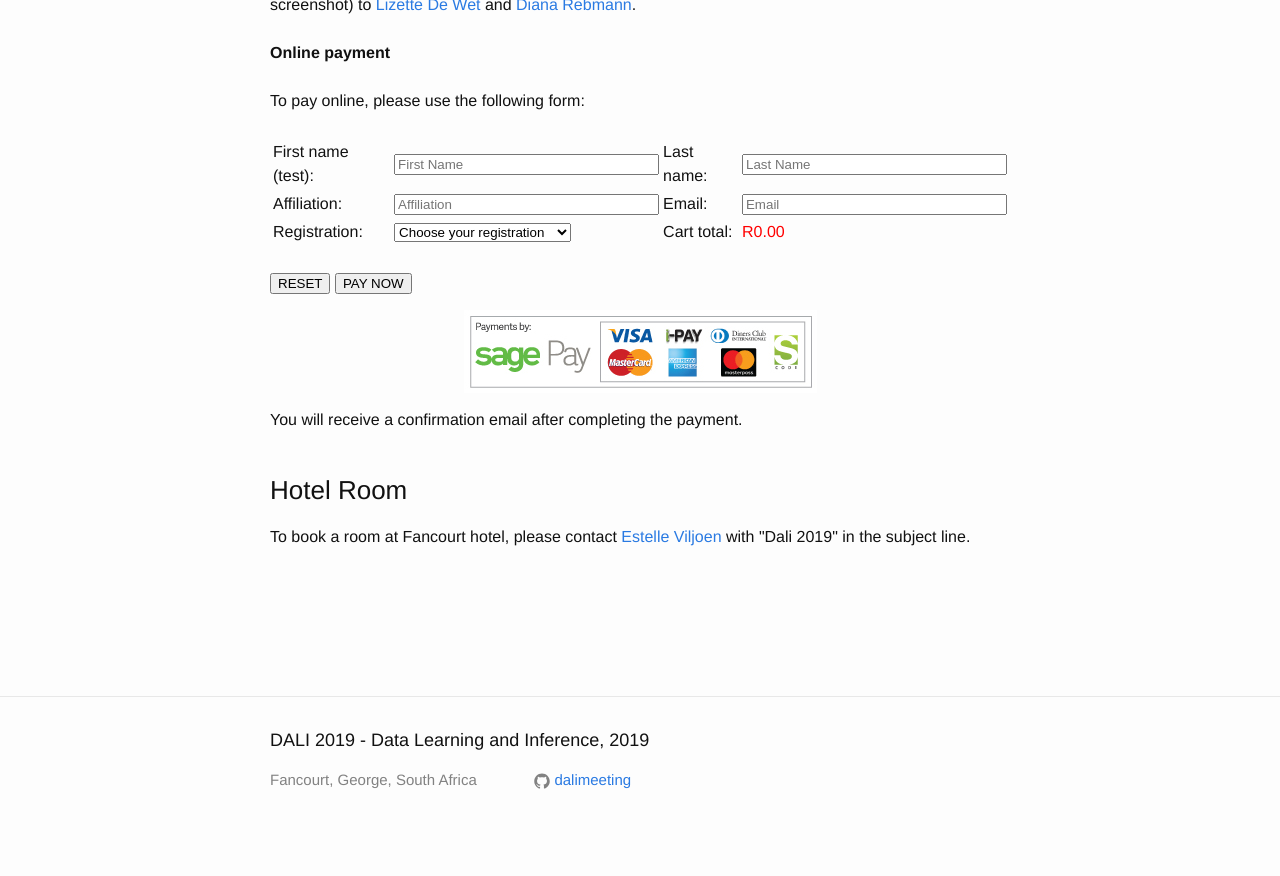
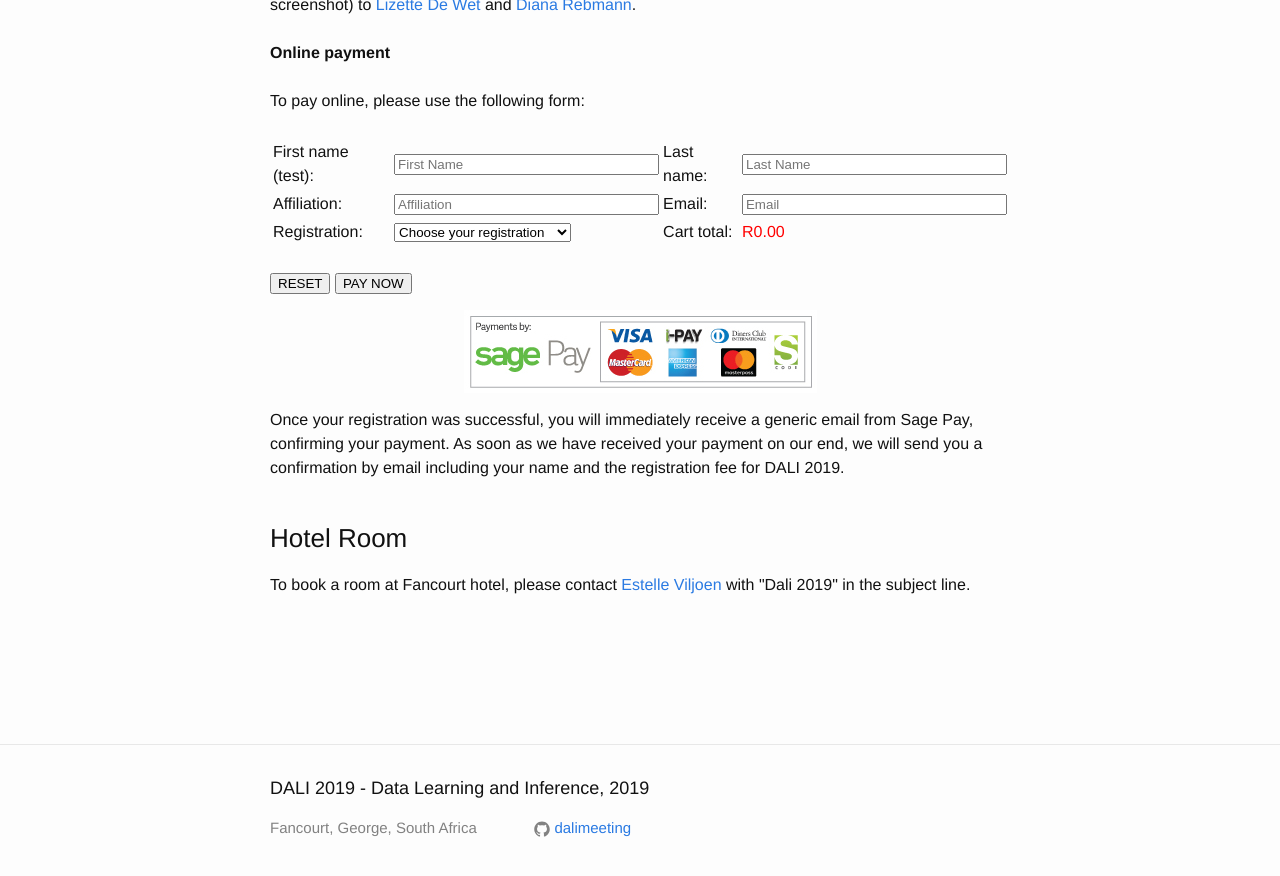
Before and after one commit to dalimeeting/dalimeeting.github.io, a Jekyll site: the page built from registration.html, in a window 1280 px wide and 900 px high, scrolled down 1086 px. Shown: the top 876 px of the window. Built offline with Jekyll 4.4.1, drawn with Linux system fonts in a browser that asks for light colours; before the commit the page ends 1938 px from its top, so only the background shows below that.

Commit message:
Update registration.html

```diff
--- a/_layouts/registration.html
+++ b/_layouts/registration.html
@@ -54,7 +54,8 @@
 
   <p style="text-align:center;"><img src="{{ '/assets/Combination-7_Horizontal.jpg' | prepend: site.baseurl }}" /></p>
 
-  <p>You will receive a confirmation email after completing the payment.</p>
+  <p>Once your registration was successful, you will immediately receive a generic email from Sage Pay, confirming your payment.
+As soon as we have received your payment on our end, we will send you a confirmation by email including your name and the registration fee for DALI 2019.</p>
   <br>
   <h3>Hotel Room</h3>
   <p>To book a room at Fancourt hotel, please contact <a href="mailto:estellev@fancourt.co.za">Estelle Viljoen</a> with "Dali 2019" in the subject line.</p>
```
